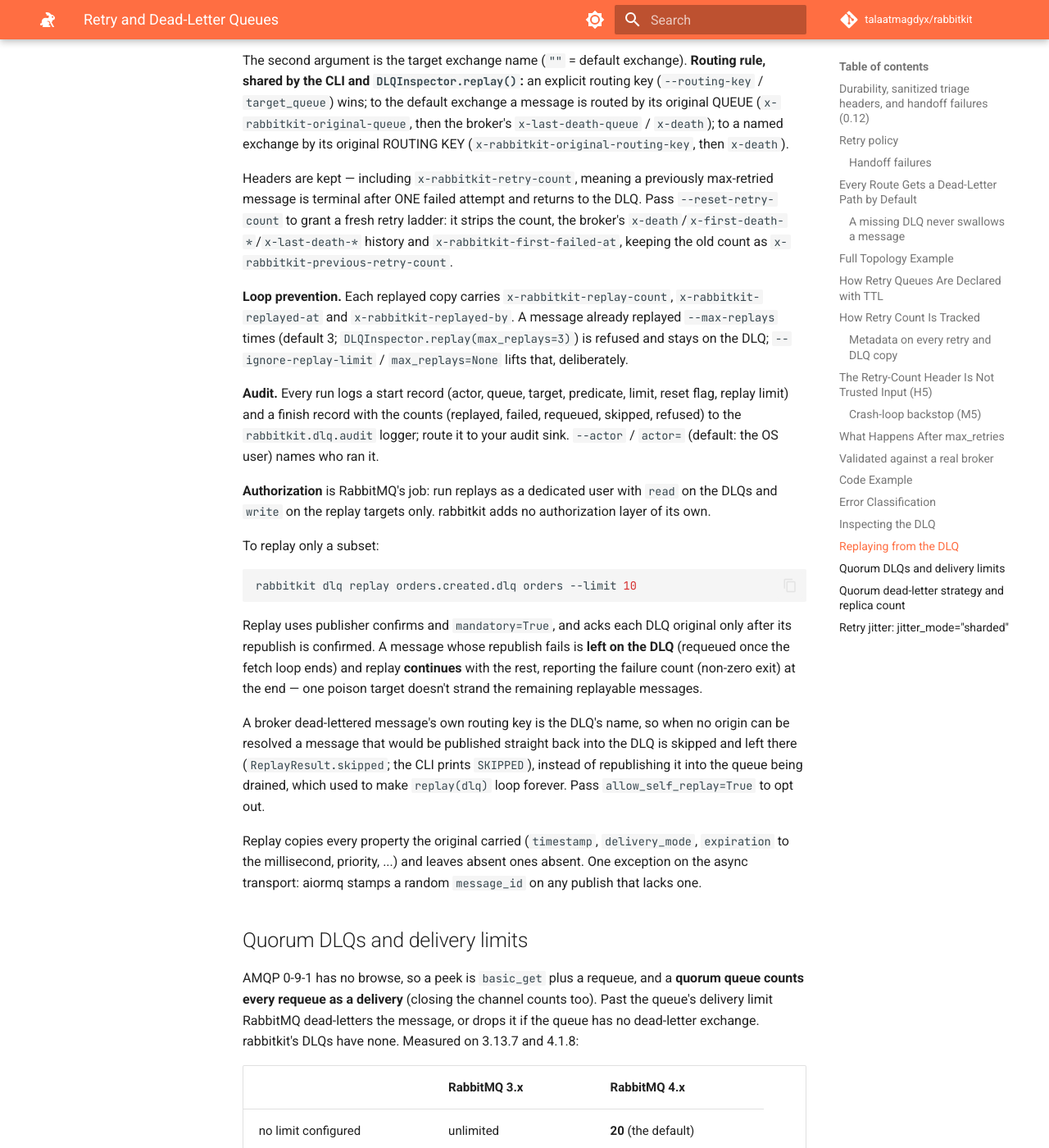
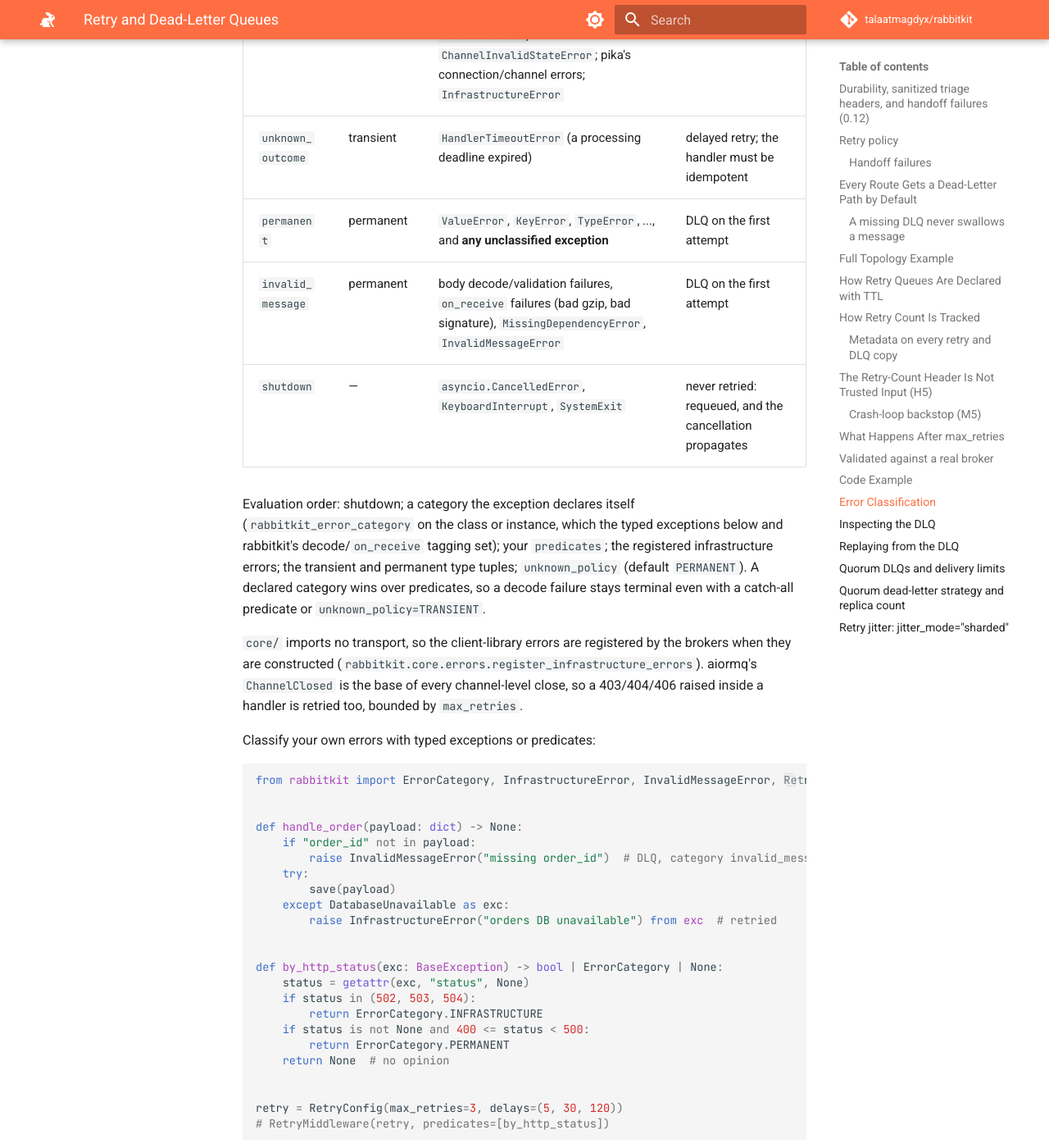
Before and after one commit to talaatmagdyx/rabbitkit, an MkDocs documentation site: the page built from docs/retry-and-dlq.md, in a window 1280 px wide and 1400 px high, scrolled down 11376 px. Shown: the whole window at 82% size. Built offline with MkDocs 1.6.1 and Material for MkDocs 9.7.7, drawn with Linux system fonts in a browser that asks for light colours; comment, search, counter and statistics services are not loaded; some of the changed text lies outside the part shown.

Commit message:
docs(retry): failure taxonomy, wire-body copies, DLQ-missing composition, trust_retry_header, replay authorization; changelog.d/retry.md
Also replaces the docs' PermanentError example (no such class exists) and
records in check_signing_retry_conflict why preserving the wire body does
not make signing compatible with retry.

````diff
--- a/docs/retry-and-dlq.md
+++ b/docs/retry-and-dlq.md
@@ -16,8 +16,9 @@ defaults preserve the legacy topology, so upgrading never re-declares a queue:
 | `error_detail` | `sanitized` (redacted + capped), `omit`, `raw` (legacy) | `sanitized` |
 | `handoff` | `RetryHandoffConfig(...)` — bounded backoff when the **retry publish** itself fails | bounded |
 
-The DLQ triage headers carry `x-rabbitkit-error-category`
-(`transient`/`permanent`) alongside `x-rabbitkit-error-type`, and
+The DLQ triage headers carry `x-rabbitkit-error-category` (the failure
+category, see [Error Classification](#error-classification)) alongside
+`x-rabbitkit-error-type`, and
 `x-rabbitkit-error-message` is redacted (URL passwords, `password=`/`token=`
 pairs, bearer tokens, long opaque tokens) and length-capped. A failed
 delay-queue handoff never acks the source; it is nack-requeued and counted in
@@ -120,6 +121,14 @@ dead-letter *exchange* with its own bindings is not verified. A positive
 check is cached for 5 s, so a DLQ deleted inside that window can still drop
 a message. The sync broker does not run the check yet.
 
+A quorum source declared with `dead_letter_strategy="at-least-once"` is not
+probed: the broker itself keeps a dead-lettered message on the source until
+the DLQ exists again (`messages_dlx` in the management API), so the message
+is rejected at once and the handler is not run again. Every other source
+gets the requeue-with-backoff above; once the DLQ is back, the next failure
+lands there with the full metadata. Verified on RabbitMQ 4.1 for both
+strategies.
+
 ---
 
 ## Full Topology Example
@@ -199,15 +208,27 @@ Headers are preserved across re-deliveries. If `x-rabbitkit-retry-count` is abse
 | `x-rabbitkit-original-message-id` | the id every copy carries; an id-less message gets one on its first handoff |
 | `x-rabbitkit-original-queue` / `-exchange` / `-routing-key` | where the message was consumed / originally published |
 | `x-rabbitkit-first-failed-at` / `-last-failed-at` | ISO-8601; first is set once (the `max_retry_age` clock) |
-| `x-rabbitkit-error-class` / `-error-type` / `-error-category` / `-error-message` | the CURRENT attempt's exception class, severity and sanitized message |
+| `x-rabbitkit-error-class` / `-error-type` / `-error-message` | the CURRENT attempt's exception class and sanitized message |
+| `x-rabbitkit-error-category` | the CURRENT attempt's failure category: `retryable`, `permanent`, `invalid_message`, `unknown_outcome`, `infrastructure` (see [Error Classification](#error-classification)) |
 | `x-rabbitkit-failure-category` | `transient` / `timeout-unknown` on a retry copy; `permanent` / `exhausted` / `retry-age-exceeded` on a DLQ copy |
 | `x-rabbitkit-dead-lettered-at` | DLQ copies only |
 | `x-rabbitkit-original-expiration` | the producer's `expiration`, which is not copied onto delay/DLQ copies |
 
 The AMQP properties are preserved too: `message_id`, `correlation_id`,
 `timestamp`, `type`, `app_id`, `user_id`, `priority`, `reply_to`,
-`content_type`/`content_encoding`, `delivery_mode`, and every application
-header (trace context such as `traceparent`, idempotency keys).
+`content_type`, `delivery_mode`, and every application header (trace context
+such as `traceparent`, idempotency keys).
+
+**The body and `content_encoding` are the ones that came off the wire.**
+`CompressionMiddleware` decompresses `message.body` in place (and leaves
+`content_encoding` as delivered), so a copy built from `message.body` would
+carry a decoded body labelled `gzip`; before this was fixed every retried
+compressed message failed to decompress on its next delivery and went to the
+DLQ. Every retry and DLQ copy is built from `RabbitMessage.wire_body` /
+`wire_content_encoding`, which an `on_receive` hook cannot change, so the copy
+decodes exactly like the original (verified on a real broker: a compressed
+message that fails once succeeds on attempt 2, and its terminal DLQ copy is
+still gzip).
 `expiration` is the one exception: on a delay queue it would expire the copy
 early and collapse the backoff; on the DLQ it would delete the failure
 record.
@@ -216,6 +237,15 @@ record.
 them and clamps the count to `max_retries`, but a producer that strips every
 header (including `x-death`) restarts the budget. Bound that case with
 `max_retry_age` and, against crash loops, a quorum `x-delivery-limit`.
+
+A producer that sets `x-rabbitkit-retry-count` HIGH skips the retries. With
+`RetryConfig(trust_retry_header=False)` the header is not read at all: the
+count comes only from the `x-death` entries RabbitMQ adds when a copy expires
+out of `<queue>.retry.<n>`, so a forged count changes nothing (verified on a
+real broker: a message published with `x-rabbitkit-retry-count: 99` still
+gets every retry). The header is still written for observability. The
+default stays `True` because `TestBroker` writes no `x-death`, and suites
+that simulate a later attempt by setting the header rely on it.
 
 ---
 
@@ -292,13 +322,20 @@ exception is re-raised tagged `_rabbitkit_terminal` (so an outer
 tells the pipeline the message is already settled.
 
 If that DLQ publish fails (DLQ missing, returned, nacked, timed out), the
-middleware falls back to the legacy path: the pipeline rejects the message
-(`requeue=False`) and RabbitMQ moves it via the `x-dead-letter-exchange` /
-`x-dead-letter-routing-key` arguments on the source queue. That copy carries
-only the broker's `x-death` and the previous attempt's headers — and on a
-quorum source with `dead_letter_strategy="at-least-once"` it is kept on the
-source until the DLQ is back (see *Quorum DLQs* below).
-`terminal_action="reject"` always takes the legacy path.
+middleware hands the delivery back to the pipeline, which settles it exactly
+once:
+
+| DLQ | Source | What happens |
+|---|---|---|
+| exists (publish failed for another reason) | any | reject; RabbitMQ moves it via the source's `x-dead-letter-*` arguments (only `x-death`, not the terminal metadata) |
+| missing | quorum, `dead_letter_strategy="at-least-once"` | reject; the broker keeps it on the source until the DLQ is back; the handler is not run again |
+| missing | anything else (async broker) | requeued after a 0.5 s to 5 s backoff (see *A missing DLQ never swallows a message*); once the DLQ is back the next failure lands there with metadata |
+
+The exception carries `_rabbitkit_dead_letter_failed`: an outer
+`ExceptionMiddleware` re-raises it even with `swallow_permanent=True` or a
+matching fallback handler, because recovering it would ack a message that
+exists nowhere else. `terminal_action="reject"` always takes the broker
+path.
 
 Note for `TestBroker` users: on the default path the consumed message's
 disposition is `acked` (the DLQ copy is in `broker.published_messages`), not
@@ -364,29 +401,64 @@ With this configuration:
 
 ## Error Classification
 
-Not all errors should be retried. RabbitKit distinguishes transient errors (infrastructure problems that may resolve) from permanent errors (data problems that will always fail).
+Every handler failure is classified into a **category**. The category's
+severity decides retry versus DLQ; the category itself is written to
+`x-rabbitkit-error-category` on every retry and DLQ copy, labels
+`rabbitkit_messages_retried_total` / `rabbitkit_messages_dead_lettered_total`
+(`category="..."`), and appears in the pipeline's failure log line.
 
-| Exception | Class | Action |
-|---|---|---|
-| `TimeoutError` | Transient | Retry |
-| `OSError` | Transient | Retry |
-| `ConnectionError` | Transient | Retry |
-| `aio_pika.exceptions.AMQPConnectionError` | Transient | Retry |
-| `json.JSONDecodeError` | Permanent | DLQ |
-| `pydantic.ValidationError` | Permanent | DLQ |
-| `ValueError` (schema mismatch) | Permanent | DLQ |
-| `KeyError` (missing required field) | Permanent | DLQ |
+| Category | Severity | Default examples | What happens (with `RetryConfig`) |
+|---|---|---|---|
+| `retryable` | transient | `TimeoutError`, `ConnectionError` / `OSError`, `EOFError` | delayed retry |
+| `infrastructure` | transient | aio-pika/aiormq `AMQPConnectionError`, `ChannelClosed`, `ChannelInvalidStateError`; pika's connection/channel errors; `InfrastructureError` | delayed retry, labelled separately |
+| `unknown_outcome` | transient | `HandlerTimeoutError` (a processing deadline expired) | delayed retry; the handler must be idempotent |
+| `permanent` | permanent | `ValueError`, `KeyError`, `TypeError`, ..., and **any unclassified exception** | DLQ on the first attempt |
+| `invalid_message` | permanent | body decode/validation failures, `on_receive` failures (bad gzip, bad signature), `MissingDependencyError`, `InvalidMessageError` | DLQ on the first attempt |
+| `shutdown` | — | `asyncio.CancelledError`, `KeyboardInterrupt`, `SystemExit` | never retried: requeued, and the cancellation propagates |
 
-To mark an exception as permanent and route directly to DLQ without retrying, raise `rabbitkit.core.errors.PermanentError` (or a subclass) from your handler:
+Evaluation order: shutdown; a category the exception declares itself
+(`rabbitkit_error_category` on the class or instance, which the typed
+exceptions below and rabbitkit's decode/`on_receive` tagging set); your
+`predicates`; the registered infrastructure errors; the transient and
+permanent type tuples; `unknown_policy` (default `PERMANENT`). A declared
+category wins over predicates, so a decode failure stays terminal even with
+a catch-all predicate or `unknown_policy=TRANSIENT`.
+
+`core/` imports no transport, so the client-library errors are registered by
+the brokers when they are constructed
+(`rabbitkit.core.errors.register_infrastructure_errors`). aiormq's
+`ChannelClosed` is the base of every channel-level close, so a 403/404/406
+raised inside a handler is retried too, bounded by `max_retries`.
+
+Classify your own errors with typed exceptions or predicates:
 
 ```python
-from rabbitkit.core.errors import PermanentError
+from rabbitkit import ErrorCategory, InfrastructureError, InvalidMessageError, RetryConfig
 
-async def handle_order(payload: dict) -> None:
+
+def handle_order(payload: dict) -> None:
     if "order_id" not in payload:
-        raise PermanentError("Missing order_id — cannot process")
-    ...
+        raise InvalidMessageError("missing order_id")  # DLQ, category invalid_message
+    try:
+        save(payload)
+    except DatabaseUnavailable as exc:
+        raise InfrastructureError("orders DB unavailable") from exc  # retried
+
+
+def by_http_status(exc: BaseException) -> bool | ErrorCategory | None:
+    status = getattr(exc, "status", None)
+    if status in (502, 503, 504):
+        return ErrorCategory.INFRASTRUCTURE
+    if status is not None and 400 <= status < 500:
+        return ErrorCategory.PERMANENT
+    return None  # no opinion
+
+
+retry = RetryConfig(max_retries=3, delays=(5, 30, 120))
+# RetryMiddleware(retry, predicates=[by_http_status])
 ```
+
+A predicate may still return `True` (transient) / `False` (permanent).
 
 ---
 
@@ -447,9 +519,34 @@ limit, reset flag, replay limit) and a finish record with the counts
 logger; route it to your audit sink. `--actor` / `actor=` (default: the OS
 user) names who ran it.
 
-**Authorization** is RabbitMQ's job: run replays as a dedicated user with
-`read` on the DLQs and `write` on the replay targets only. rabbitkit adds no
-authorization layer of its own.
+**Authorization.** The hard boundary is RabbitMQ's: run replays as a
+dedicated user with `read` on the DLQs and `write` on the replay targets
+only. On top of that:
+
+- `DLQInspector(transport, authorizer=fn)` calls `fn(ReplayRequest)` before
+  every `replay` and `purge`. The request carries the operation, the actor,
+  whether the actor was passed explicitly, the queue, the target and the
+  options (`max_replays=None` shows a lifted loop limit). `False` or an
+  exception raises `DLQOperationDeniedError` before anything is read, and a
+  `DLQ replay DENIED` record goes to the audit logger. `purge(queue,
+  actor=...)` is audited too.
+- The CLI's `--require-actor` (or `RABBITKIT_REPLAY_REQUIRE_ACTOR=1` in a
+  shared ops environment) refuses, audited, a replay that does not name its
+  `--actor`.
+
+```python
+from rabbitkit import DLQInspector, ReplayRequest
+
+ALLOWED = {"alice", "ops-bot"}
+
+
+def only_named_operators(request: ReplayRequest) -> bool:
+    return request.actor_explicit and request.actor in ALLOWED and request.operation == "replay"
+
+
+def make_inspector(transport: object) -> DLQInspector:
+    return DLQInspector(transport, authorizer=only_named_operators)
+```
 
 To replay only a subset:
 
````
Also changed, not shown: changelog.d/retry.md (added, +119 -0 lines), 1 other file.
